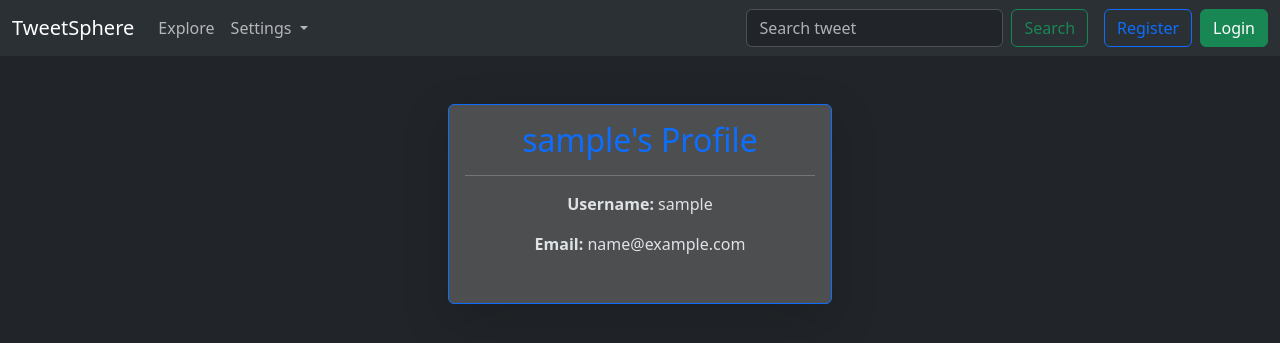
After one commit to codehb01/DjangoBasic, a Django app: template SocialApp/tweet/templates/profile.html in a window 1280 px wide. The commit adds this page. Shown: the top 343 px of the page. Run offline with Django 3.2, Linux system fonts and the light colour scheme; the template is opened without the code that fills it: most values are stand-ins (such as "Sample title", 1, 10 or a date in 2020).

Commit message:
Added search functionality and basic improvement

```diff
--- a/SocialApp/templates/layout.html
+++ b/SocialApp/templates/layout.html
@@ -51,17 +51,19 @@
                 Settings
               </a>
               <ul class="dropdown-menu">
-                <li><a class="dropdown-item" href="#">Profile</a></li>
-                <li><a class="dropdown-item" href="#">About Us</a></li>
+                <li><a class="dropdown-item" href="{% url 'Profile' %}">Profile</a></li>
+                <li><a class="dropdown-item" href="{% url 'AboutUs'%}">About Us</a></li>
               </ul>
             </li>
           </ul>
 
-          <form class="d-flex me-3" role="search">
+          <form class="d-flex me-3" role="search" method="POST" action="{%url 'Search' %}">
+            {% csrf_token %}
             <input
               class="form-control me-2"
               type="search"
-              placeholder="Search"
+              name="keyword"
+              placeholder="Search tweet"
               aria-label="Search"
             />
             <button class="btn btn-outline-success" type="submit">
--- /dev/null
+++ b/SocialApp/tweet/templates/profile.html
@@ -0,0 +1,18 @@
+{% extends "layout.html" %}
+
+{% block title %}
+Tweet App
+{% endblock %}
+
+{% block content %}
+<div class="d-flex justify-content-center mt-5">
+  <div class="card shadow-lg border-primary " style="width: 24rem; background-color:rgb(77, 78, 79); height:12.5rem">
+    <div class="card-body text-center">
+      <h2 class="card-title text-primary">{{ username }}'s Profile</h2>
+      <hr>
+      <p class="card-text"><strong>Username:</strong> {{ username }}</p>
+      <p class="card-text"><strong>Email:</strong> {{ email }}</p>
+    </div>
+  </div>
+</div>
+{% endblock %}
--- a/SocialApp/tweet/urls.py
+++ b/SocialApp/tweet/urls.py
@@ -25,5 +25,8 @@ urlpatterns = [
     path('<int:tweet_id>/edit/',views.tweetEdit, name='tweetEdit'),
     path('<int:tweet_id>/delete/',views.tweetDelete, name='tweetDelete'),
     path('register/',views.Register, name='Register'),
+    path('search/',views.Search,name='Search'),
+    path('profile/',views.Profile,name='Profile'),
+    path('aboutus/',views.AboutUs,name='AboutUs')
     # path('',views.tweetList, name='tweetList'),
 ]
```
Also changed, not shown: SocialApp/tweet/templates/about_us.html (added, +13 -0 lines), SocialApp/tweet/templates/search.html (added, +38 -0 lines), SocialApp/tweet/views.py (+20 -0 lines), SocialApp/db.sqlite3, SocialApp/media/photo/Screenshot_2025-01-21_232104.png (added), SocialApp/tweet/forms.py (line endings or trailing spaces), SocialApp/tweet/models.py (line endings or trailing spaces).
